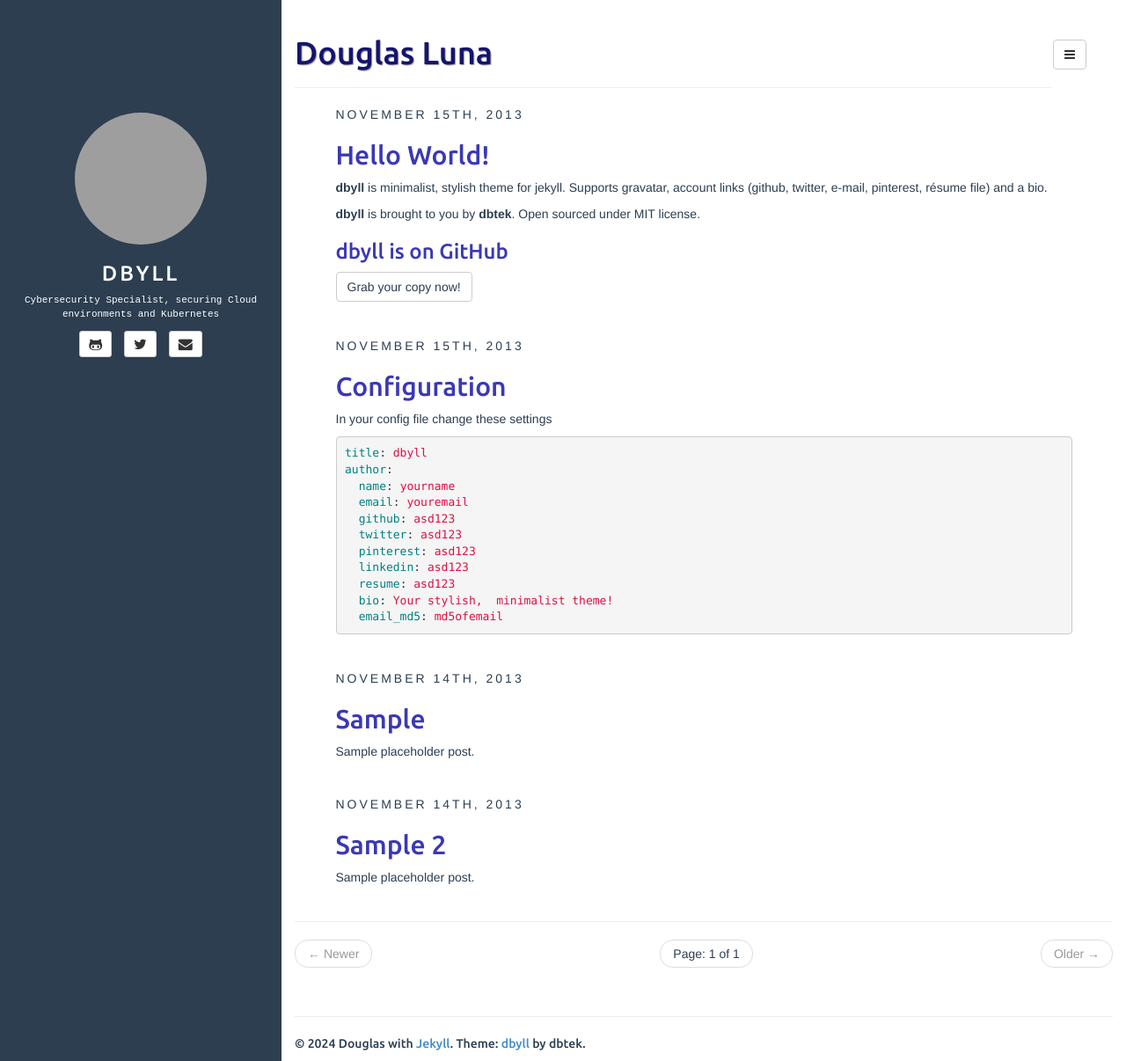
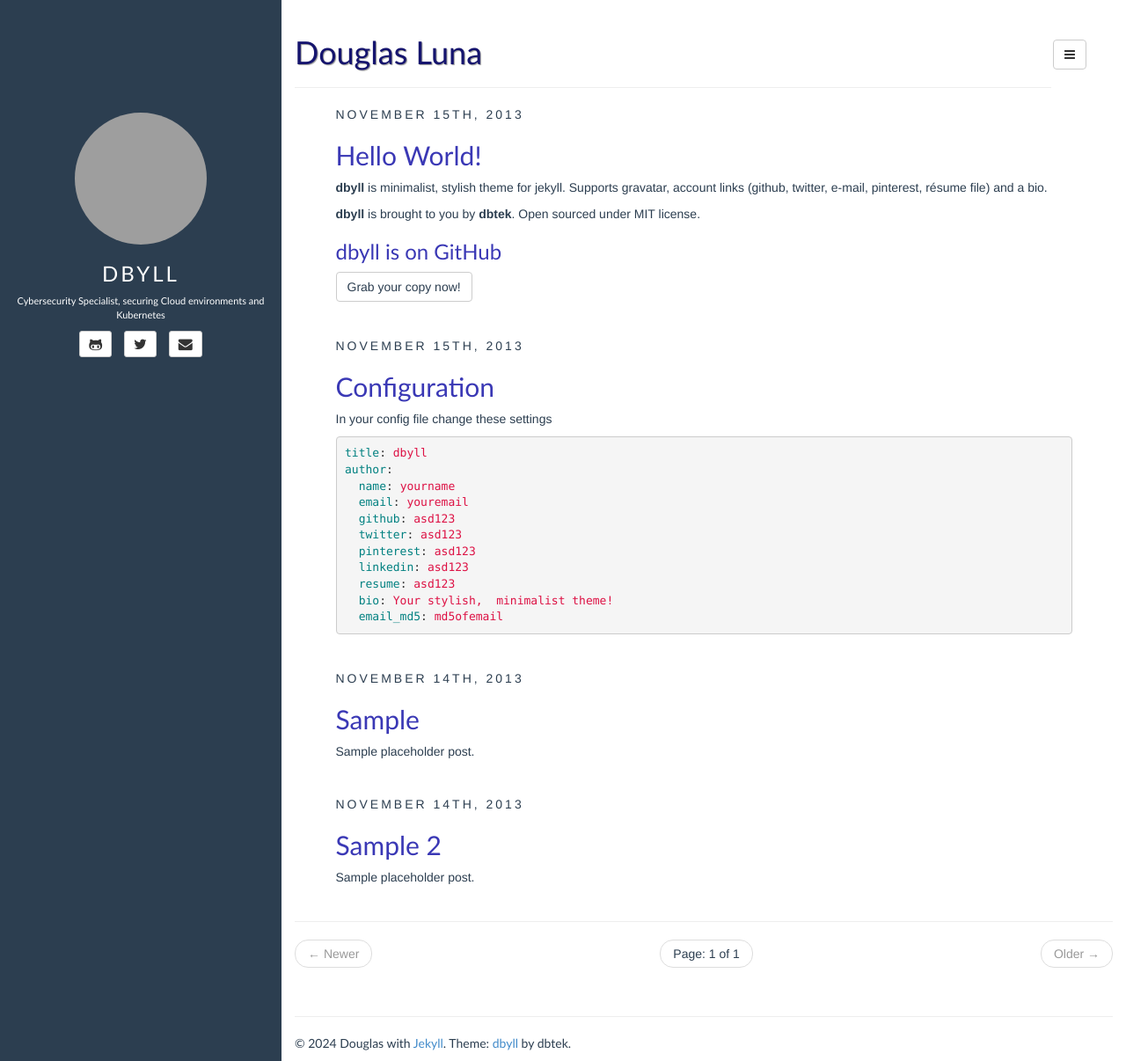
Before and after one commit to douglasluna/douglasluna.github.io, a Jekyll site: the page built from index.html, in a window 1280 px wide and 1206 px high. Shown: the whole window at 88% size. Built offline with Jekyll 4.4.1, drawn with Linux system fonts in a browser that asks for light colours; the list of posts is cut into pages by our own code; grey boxes are pictures that could not be loaded.

Commit message:
feat: css change

```diff
--- a/assets/css/style.css
+++ b/assets/css/style.css
@@ -37,7 +37,7 @@ a.nav-link i{
 a.nav-link:hover { color: #777; }
 
 #bio {
-	font-family: "Courier New", Courier, monospace;
+	font-family: "Gill Sans", sans-serif;
 	font-size: 11px;
 	margin: 0 auto;
 	margin-bottom: 10px;
@@ -115,14 +115,14 @@ article.home div a, article.home pre a { color: #2c3e50; }
 article.home div a:hover, article.home pre a:hover { color: #2c3e50; text-decoration: none; }
 article img { max-width: 100%; }
 
-h1,h2,h3,h4,h5,h6 { font-family: 'Ubuntu', sans-serif; }
+h1,h2,h3,h4,h5,h6 { font-family: "Gill Sans", sans-serif; }
 article.home h1,
 article.home h2,
 article.home h3,
 article.home h4,
 article.home h5,
 article.home h6 {
-	font-family: 'Ubuntu', sans-serif;
+	font-family: "Gill Sans", sans-serif;
 	color: #3a38b5;
 }
 
@@ -146,7 +146,7 @@ article.home h4 a:hover {
 
 footer {
 	padding-top: 15px;
-	font-family: 'Ubuntu';
+	font-family: "Gill Sans";
 }
 
 /* nav-vertical-tabs component */
```
